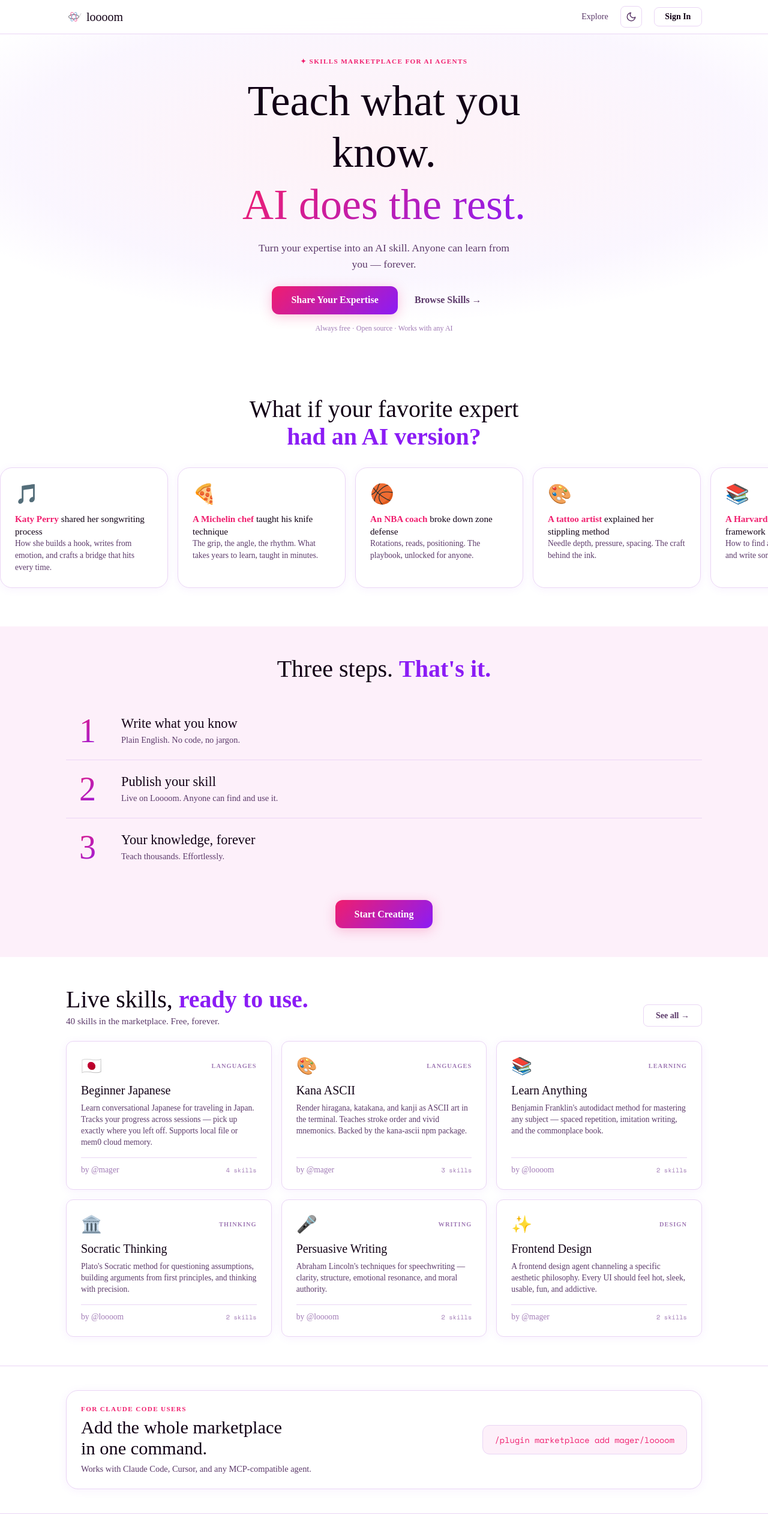
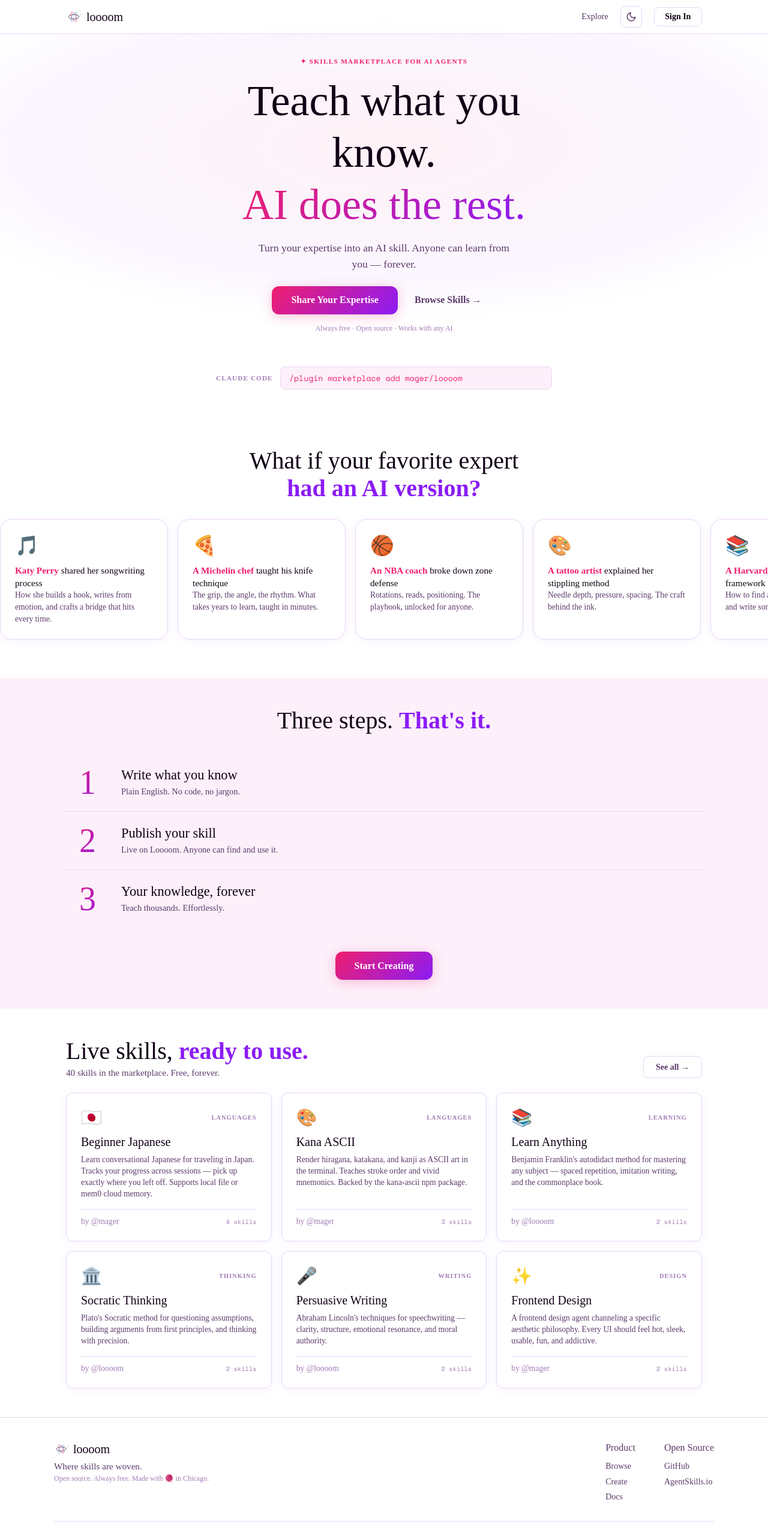
Before and after one commit to mager/loooom.xyz, a SvelteKit app: page / in a window 1280 px wide. Shown: the top 2560 px of the page at 60% size. Built offline with nearby package versions, Linux system fonts and the light colour scheme; no server answers; a web font is replaced by a local one.

Commit message:
fix(loooom): replace heavy dev-section card with minimal install strip above fold

```diff
--- a/src/routes/+page.svelte
+++ b/src/routes/+page.svelte
@@ -56,6 +56,12 @@
 		<p class="hero-note">Always free · Open source · Works with any AI</p>
 	</div>
 </section>
+
+<!-- Quick install -->
+<div class="install-strip">
+	<span class="install-label">Claude Code</span>
+	<code class="install-cmd">{MARKETPLACE_COMMAND}</code>
+</div>
 
 <!-- Imagine If... -->
 <section class="imagine">
@@ -133,22 +139,6 @@
 					</div>
 				</a>
 			{/each}
-		</div>
-	</div>
-</section>
-
-<!-- For the technically curious -->
-<section class="dev-section">
-	<div class="section-inner">
-		<div class="dev-card">
-			<div class="dev-left">
-				<p class="dev-eyebrow">For Claude Code users</p>
-				<h3 class="hand">Add the whole marketplace<br />in one command.</h3>
-				<p class="dev-desc">Works with Claude Code, Cursor, and any MCP-compatible agent.</p>
-			</div>
-			<div class="dev-snippet">
-				<code>{MARKETPLACE_COMMAND}</code>
-			</div>
 		</div>
 	</div>
 </section>
@@ -568,52 +558,35 @@
 		color: var(--text-muted);
 	}
 
-	/* ===== Dev Section ===== */
-	.dev-section {
-		padding: 2.5rem 0;
-		border-top: 1px solid var(--border);
-	}
-	.dev-card {
-		background: var(--bg-card);
-		border: 1px solid var(--border);
-		border-radius: var(--radius-lg);
-		padding: 1.5rem;
+	/* ===== Quick Install Strip ===== */
+	.install-strip {
 		display: flex;
 		align-items: center;
-		gap: 1.5rem;
-		flex-wrap: wrap;
-		box-shadow: var(--card-shadow);
+		gap: 0.75rem;
+		max-width: 600px;
+		margin: 0 auto 3rem;
+		padding: 0 1.25rem;
 	}
-	.dev-left { flex: 1; min-width: 220px; }
-	.dev-eyebrow {
+	.install-label {
+		font-family: var(--font-display);
 		font-size: 0.7rem;
 		font-weight: 700;
 		text-transform: uppercase;
-		letter-spacing: 0.12em;
+		letter-spacing: 0.1em;
+		color: var(--text-muted);
+		white-space: nowrap;
+	}
+	.install-cmd {
+		font-family: var(--font-mono);
+		font-size: 0.82rem;
 		color: var(--accent-rose);
-		margin-bottom: 0.5rem;
-	}
-	.dev-left h3 {
-		font-size: clamp(1.4rem, 3vw, 1.9rem);
-		font-weight: 200;
-		margin-bottom: 0.5rem;
-	}
-	.dev-desc {
-		font-size: 0.9rem;
-		color: var(--text-secondary);
-	}
-	.dev-snippet {
 		background: var(--bg-secondary);
 		border: 1px solid var(--border);
-		border-radius: var(--radius-md);
-		padding: 0.85rem 1.25rem;
-		flex-shrink: 0;
-	}
-	.dev-snippet code {
-		font-family: var(--font-mono);
-		font-size: 0.85rem;
-		color: var(--accent-rose);
+		border-radius: var(--radius-sm);
+		padding: 0.5rem 0.9rem;
 		white-space: nowrap;
+		overflow-x: auto;
+		flex: 1;
 	}
 
 	/* ===== Footer ===== */
@@ -687,17 +660,14 @@
 			flex-direction: column;
 			align-items: flex-start;
 		}
-		.dev-card {
-			flex-direction: column;
-			gap: 1rem;
-		}
-		.dev-snippet { width: 100%; overflow-x: auto; }
 		.footer-inner { flex-direction: column; }
 		.footer-links { gap: 2rem; }
 		.imagine-card { flex: 0 0 220px; }
 	}
 
 	@media (max-width: 480px) {
+		.install-strip { flex-direction: column; align-items: flex-start; gap: 0.4rem; }
+		.install-cmd { font-size: 0.75rem; width: 100%; }
 		.nav-link { display: none; }
 		h1 { font-size: 2.2rem; }
 		.hero { padding: 4rem 1.25rem 2rem; }
```
